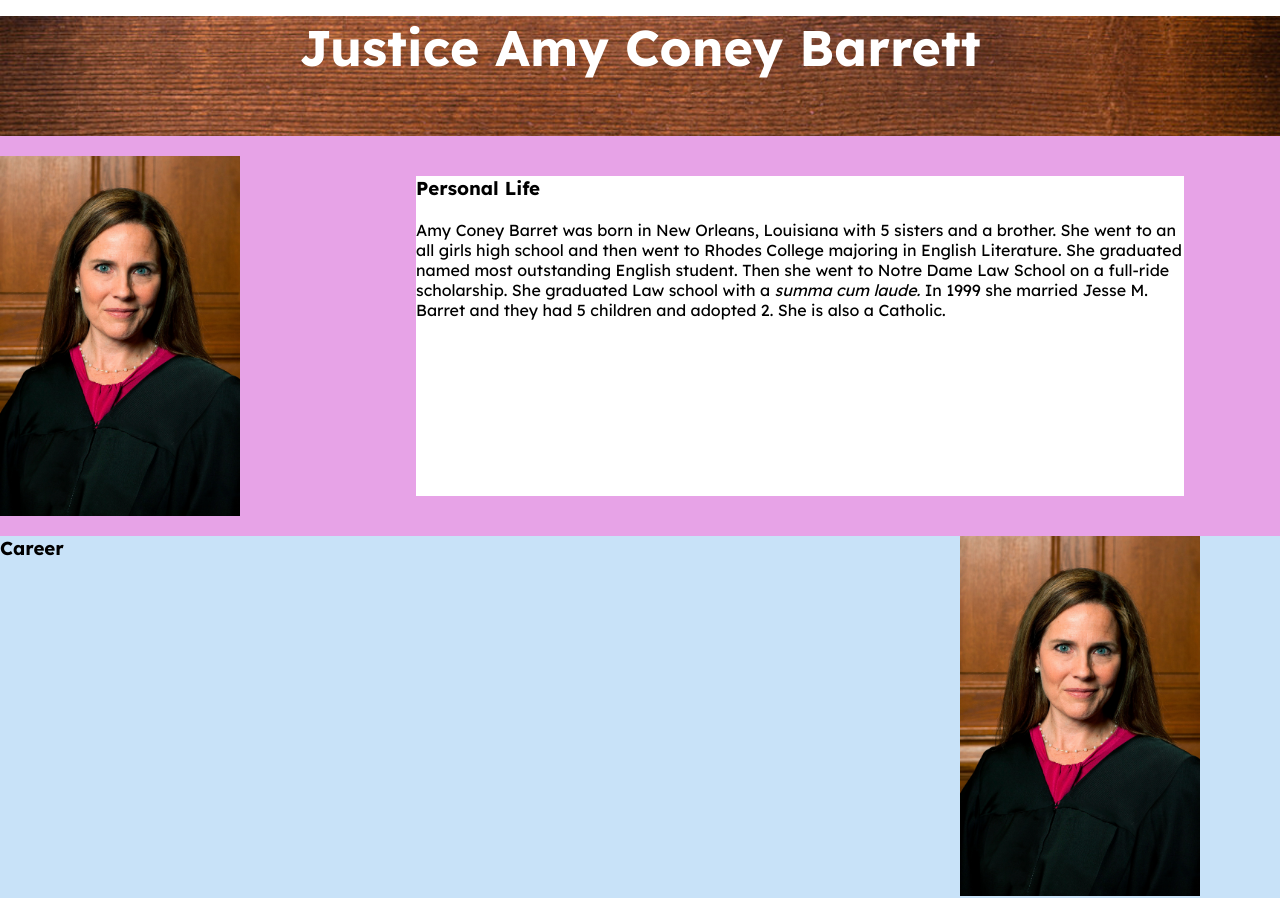
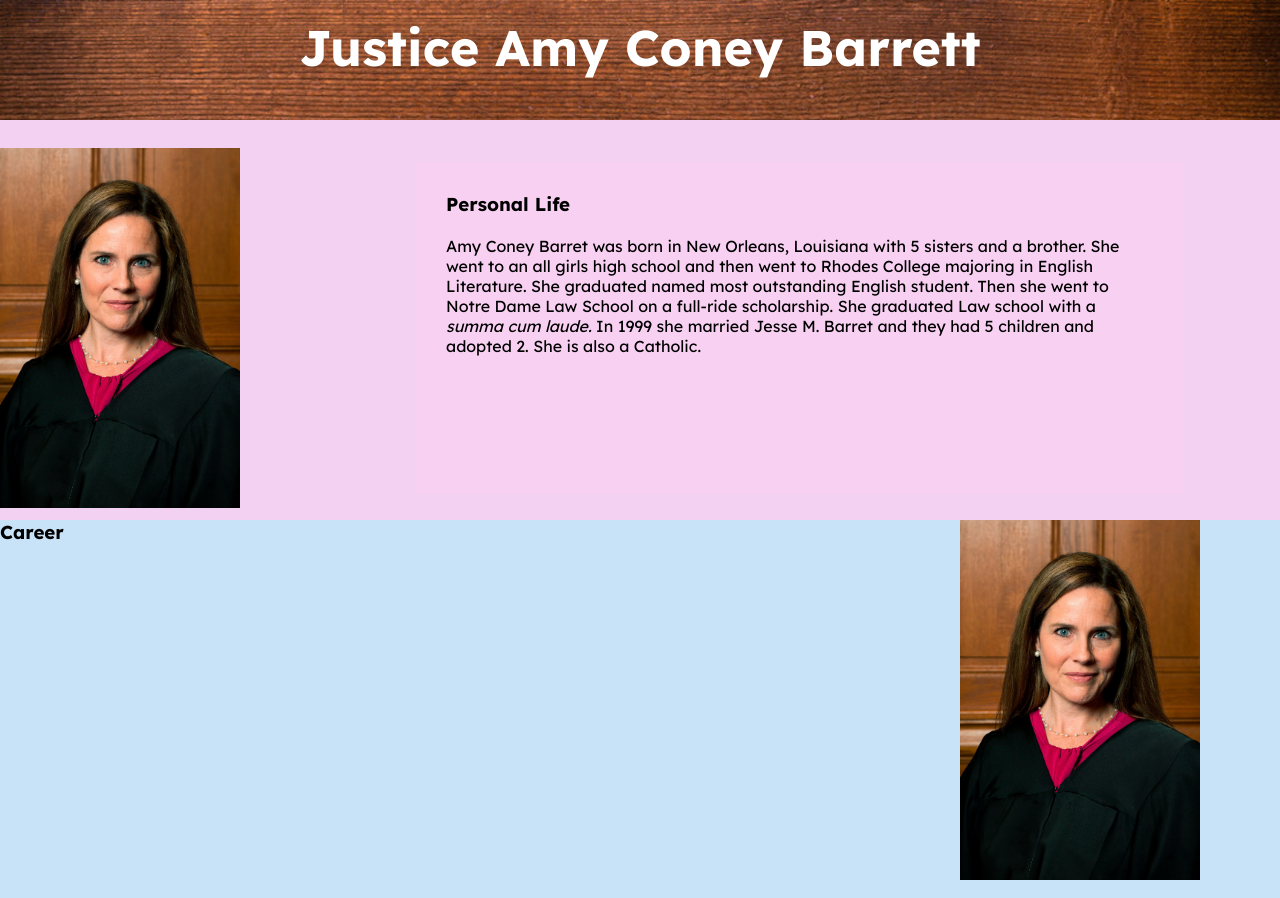
Before and after one commit to bendev2010/justice, a plain HTML site: page index.html in a window 1280 px wide. Shown: the top 898 px of the page. Drawn offline with Linux system fonts and the light colour scheme; a web font is replaced by a local one.

Commit message:
ui fixes

```diff
--- a/style.css
+++ b/style.css
@@ -16,15 +16,16 @@ header {
 
 h1 {
     font-size: 50px;
-    margin: 2vh;
+    padding: 2vh;
 }
 
 .sec1 {
     width: 100%;
     height: 50vh;
-    background-color: rgb(231, 163, 231);
+    background-color: rgba(231, 163, 231, 0.5);
     display: grid;
     grid-template-columns: 1fr 3fr;
+    justify-content: center;
     align-items: center;
 }
 
@@ -36,9 +37,10 @@ h1 {
 
 .sec1 div {
     margin: 10%;
-    background-color: white;
+    background-color: rgb(248, 209, 242);
     height: 80%;
     color: black;
+    padding: 30px;
 }
 
 .sec2 {
```
